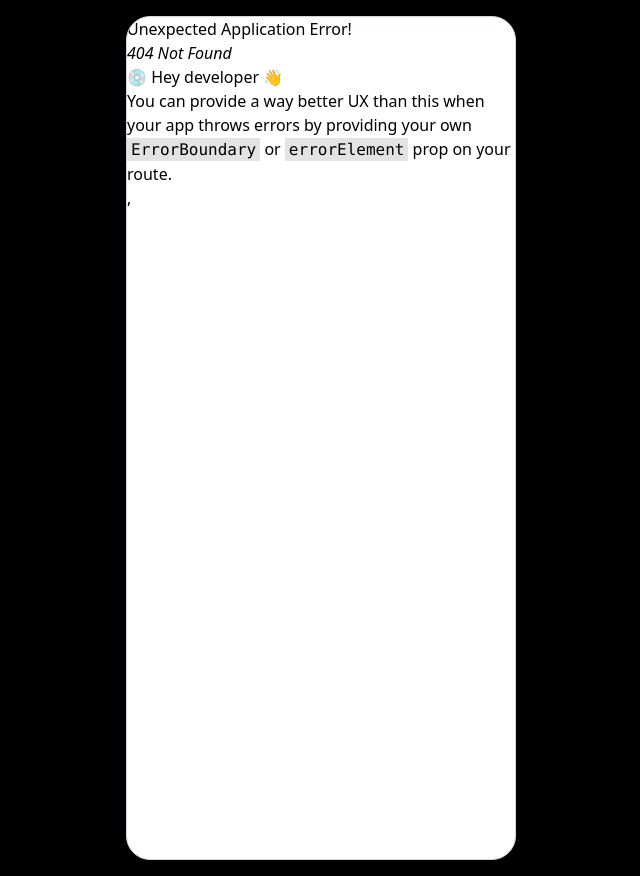
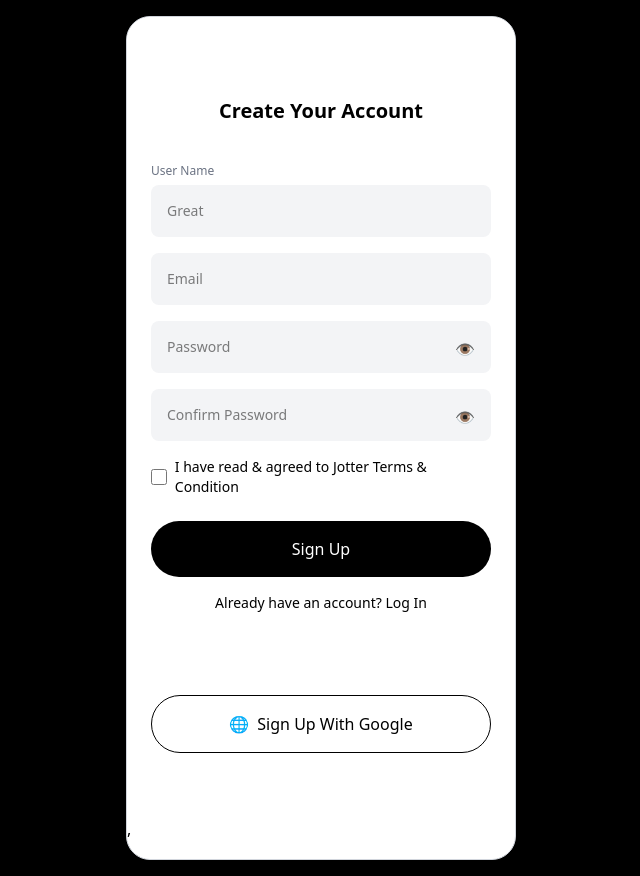
Before and after one commit to Topan-Roy/storage-management-system-client, a React (Vite) app: page /signup in a window 1280 px wide. Before the commit this address had no page. Shown: the whole page, without its empty margins (319-959 px from the left). Built offline with nearby package versions, Linux system fonts and the light colour scheme.

Commit message:
added login and sign up

```diff
--- a/src/Authentication/Login/Login.jsx
+++ b/src/Authentication/Login/Login.jsx
@@ -1,10 +1,49 @@
 import React from 'react';
+import { Link } from 'react-router';
 
 const Login = () => {
     return (
-        <div>
-            login
+         <div className="h-screen bg-white p-6 flex flex-col justify-between">
+
+      <div className="mt-20 text-center">
+        <h2 className="text-xl font-semibold">Continue Your Journey</h2>
+        <p className="text-gray-600 mt-1">Let’s Sign In</p>
+
+        <div className="mt-8 space-y-4">
+          <input
+            type="email"
+            placeholder="Email"
+            className="w-full bg-gray-100 p-4 rounded-lg text-sm"
+          />
+
+          <div className="relative">
+            <input
+              type="password"
+              placeholder="Password"
+              className="w-full bg-gray-100 p-4 rounded-lg text-sm"
+            />
+            <span className="absolute right-4 top-4 text-gray-500">👁️</span>
+          </div>
+
+          <div className="text-right text-sm">
+            <button className="underline text-gray-600">Forgot Password</button>
+          </div>
         </div>
+
+        <button className="mt-6 w-full bg-black text-white py-4 rounded-full font-medium">
+          Log In
+        </button>
+
+        <p className="mt-4 text-sm">
+          Don’t have an account?  <Link to="/signup">Sign Up</Link>
+        </p>
+      </div>
+
+      <button className="w-full border flex items-center justify-center space-x-2 py-4 rounded-full mb-10">
+        <span>🌐</span>
+        <span>Sign Up With Google</span>
+      </button>
+    </div>
     );
 };
 
--- a/src/Authentication/Onboarding/Onboarding.jsx
+++ b/src/Authentication/Onboarding/Onboarding.jsx
@@ -1,4 +1,5 @@
 import React from 'react';
+import { Link } from 'react-router';
 
 const Onboarding = () => {
     return (
@@ -25,9 +26,12 @@ const Onboarding = () => {
       </div>
 
       <div className="flex flex-col items-center space-y-4 mb-12">
-        <button className="w-full bg-black text-white py-4 rounded-full text-sm font-medium">
+        <Link to="/login" className="w-full">
+        <button  className="w-full bg-black text-white py-4 rounded-full text-sm font-medium">
           Get Started for free
         </button>
+        </Link>
+
 
         <p className="text-sm underline text-gray-700">Watch How It Works</p>
       </div>
--- /dev/null
+++ b/src/Authentication/Signup/Signup.jsx
@@ -0,0 +1,69 @@
+import React from 'react';
+import { Link } from 'react-router';
+
+const Signup = () => {
+    return (
+        <div className="h-screen bg-white p-6 flex flex-col justify-between">
+
+      <div className="mt-14">
+        <h2 className="text-center text-xl font-semibold">Create Your Account</h2>
+
+        <div className="mt-8 space-y-4">
+          {/* Username */}
+          <div>
+            <label className="text-xs text-gray-500">User Name</label>
+            <input
+              type="text"
+              placeholder="Great"
+              className="w-full bg-gray-100 p-4 rounded-lg text-sm mt-1"
+            />
+          </div>
+
+          <input
+            type="email"
+            placeholder="Email"
+            className="w-full bg-gray-100 p-4 rounded-lg text-sm"
+          />
+
+          <div className="relative">
+            <input
+              type="password"
+              placeholder="Password"
+              className="w-full bg-gray-100 p-4 rounded-lg text-sm"
+            />
+            <span className="absolute right-4 top-4 text-gray-500">👁️</span>
+          </div>
+
+          <div className="relative">
+            <input
+              type="password"
+              placeholder="Confirm Password"
+              className="w-full bg-gray-100 p-4 rounded-lg text-sm"
+            />
+            <span className="absolute right-4 top-4 text-gray-500">👁️</span>
+          </div>
+
+          <label className="flex items-center space-x-2 text-sm">
+            <input type="checkbox" className="w-4 h-4" />
+            <span>I have read & agreed to Jotter Terms & Condition</span>
+          </label>
+        </div>
+
+        <button className="mt-6 w-full bg-black text-white py-4 rounded-full font-medium">
+          Sign Up
+        </button>
+
+        <p className="mt-4 text-sm text-center">
+          Already have an account? <Link to="/login">Log In </Link>
+        </p>
+      </div>
+
+      <button className="w-full border flex items-center justify-center space-x-2 py-4 rounded-full mb-10">
+        <span>🌐</span>
+        <span>Sign Up With Google</span>
+      </button>
+    </div>
+    );
+};
+
+export default Signup;
--- a/src/Authentication/Splash/Splash.jsx
+++ b/src/Authentication/Splash/Splash.jsx
@@ -6,7 +6,7 @@ const Splash = () => {
 
         <div className="h-screen bo flex flex-col items-center justify-center bg-white">
             <div  className="flex flex-col items-center space-y-4">
-                <Link to="onboarding">
+                <Link to="/onboarding">
                 {/* Logo */}
                 <div className="w-20 h-20 flex items-center justify-center">
                     <svg width="64" height="64" viewBox="0 0 24 24" fill="none" stroke="black" strokeWidth="1.5">
--- a/src/Router/Router.jsx
+++ b/src/Router/Router.jsx
@@ -3,6 +3,8 @@ import { RouterProvider } from "react-router/dom";
 import RootLayout from "../Layout/RootLayout";
 import Home from "../Page/Home/Home";
 import Onboarding from "../Authentication/Onboarding/Onboarding";
+import Login from "../Authentication/Login/Login";
+import Signup from "../Authentication/Signup/Signup";
 
 export const router = createBrowserRouter([
     {
@@ -17,6 +19,14 @@ export const router = createBrowserRouter([
             path:"onboarding",
             Component:Onboarding
             },
+            {
+            path:"login",
+            Component:Login
+            },
+            {
+            path:"signup",
+            Component:Signup
+            },
 
         ]
     }
```
Also changed, not shown: 1 other file (tests, documents, lock files or other folders).
